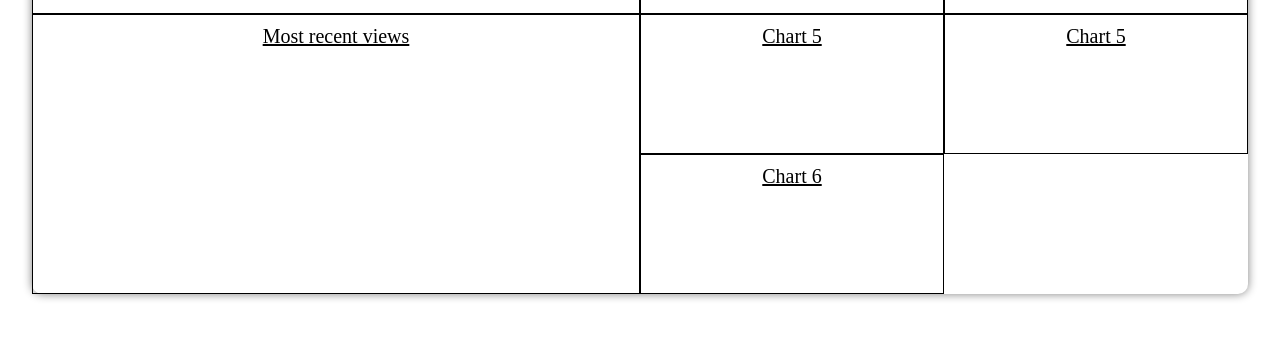
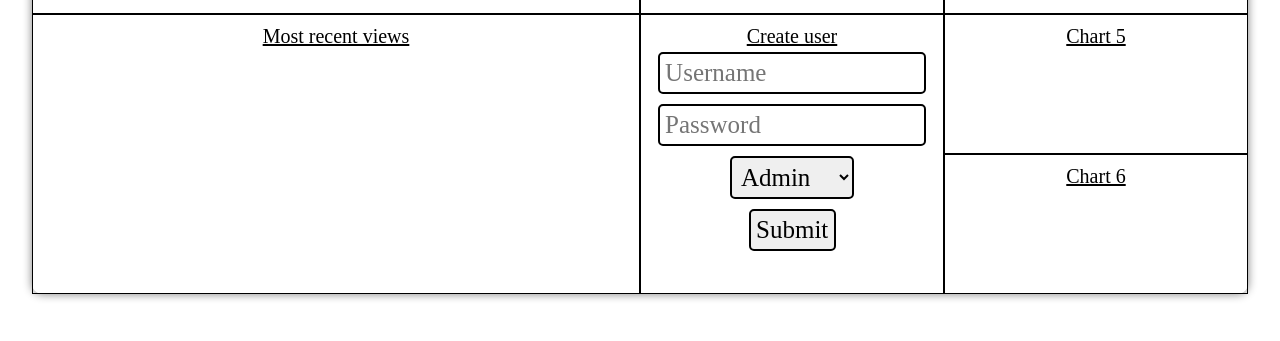
Before and after one commit to subeenregmi/onefile, a Python web app: template templates/adminpage.html in a window 1280 px wide. Shown: the part 459-800 px from the top of the page. Run offline with Jinja, Linux system fonts and the light colour scheme; the template is opened without the code that fills it: most values are stand-ins (such as "Sample title", 1, 10 or a date in 2020); some web fonts are replaced.

Commit message:
added quick user add

```diff
--- a/backend/server.py
+++ b/backend/server.py
@@ -399,6 +399,7 @@ def addUser():
 
     newPassHash = hashpw(newPassword, gensalt()).decode("UTF-8")
     newPrivilege = Privilege(request.json.get("privilege"))
+    print(request.json.get("privilege"), newPrivilege)
 
     if newPrivilege is Privilege.UNKNOWN:
         return createResp(Responses.UNSPECIFIED_PRIVILEGE)
--- a/config.yaml
+++ b/config.yaml
@@ -1,5 +1,5 @@
 database: onefile.db
 loginRequired: true
 secret_key: 7e6dac2a942ba1d025171d1d7d9b9719e003a6c85f599d8a1b0c2fa7d8899af1
-host: 192.168.0.100
+host: 192.168.0.200
 refresh_files: 30
--- a/static/scripts/admin.js
+++ b/static/scripts/admin.js
@@ -209,4 +209,38 @@ async function quickSummary(host) {
     await createRecentViews(pageViewTransactions);
 }
 
-window.quickSummary = quickSummary
+async function createNewUser(host, form) {
+    let formData = new FormData(form);
+
+    let resp = await fetch (
+        `http://${host}/${addUserAPI}`,
+        {
+            method: 'POST',
+            headers: {
+                'Content-Type': 'application/json',
+            },
+            body: JSON.stringify({
+                "username":`${formData.get("new-username")}`,
+                "password":`${formData.get("new-password")}`,
+                "privilege": Number(formData.get("new-privilege")),
+            })
+        }
+    );
+    if (resp.status == 200) {
+        window.alert("User created!");
+    }
+    else {
+        let respj = await resp.json();
+        console.log(respj);
+    }
+}
+
+function init(host) {
+    document.getElementById("create-user-form").addEventListener("submit", function (e) {
+        e.preventDefault();
+        createNewUser(host, e.target);
+    });
+}
+
+window.quickSummary = quickSummary;
+window.initform = init;
--- a/static/styles/admin.css
+++ b/static/styles/admin.css
@@ -87,3 +87,20 @@ h2 {
 .stat th:first-child {
     border-right: 1px solid rgba(0, 0, 0, 0.5);
 }
+
+.stat form {
+    display: flex;
+    flex-direction: column;
+    align-items: center;
+    justify-content: center;
+    height: 80%;
+}
+
+.stat input, select {
+    font-size: 25px;
+    width: 90%;
+    margin: 5px;
+    border: 2px solid black;
+    padding: 5px;
+    border-radius: 5px;
+}
--- a/templates/adminpage.html
+++ b/templates/adminpage.html
@@ -8,15 +8,14 @@
         </script>
         <link rel="stylesheet" href="{{url_for('static', filename='styles/admin.css')}}">
         <meta name="viewport" content="width=device-width, initial-scale=1">
-    </head>
-    <body>
-        <header>
-            <h1>Onefile</h1>
+    </head> <body> <header> <h1>Onefile</h1>
             <nav class="nav-container">
                 <button class="nav-button">Files</button>
                 <button class="nav-button">Users</button>
                 <button class="nav-button">Stats</button>
-                <button class="nav-button" style="float: right">Logout</button>
+                <a href="http://{{host}}:5000/">
+                    <button class="nav-button" style="float: right">Logout</button>
+                </a>
                 <button class="nav-button" style="float: right">Settings</button>
             </nav>
         </header>
@@ -38,9 +37,28 @@
                 <p>Most recent views</p>
                 <table id="views-sum"></table>
             </div>
-            <div class="stat">
-                <p>Chart 5</p>
-                <canvas id=""></canvas>
+            <div class="stat" style="grid-area: 3 / 3 / 5 / 4">
+                <p>Create user</p>
+                <form id="create-user-form" action="">
+                    <div>
+                        <input type="text" id="uname" name="new-username"
+                        placeholder="Username" required>
+                    </div>
+                    <div>
+                        <input type="text" id="passwd" name="new-password"
+                        placeholder="Password" required>
+                    </div>
+                    <div>
+                        <select name="new-privilege" required>
+                            <option value=1>Admin</option>
+                            <option value=2>Uploader</option>
+                            <option value=3>User</option>
+                        </select>
+                    </div>
+                    <div>
+                        <input type="submit" value="Submit">
+                    </div>
+                </form>
             </div>
             <div class="stat">
                 <p>Chart 5</p>
@@ -51,5 +69,8 @@
                 <canvas id=""></canvas>
             </div>
         </div>
+        <script>
+            initform("{{host}}:5000");
+        </script>
     </body>
 </html>
```
Also changed, not shown: static/scripts/user.js (line endings or trailing spaces).
